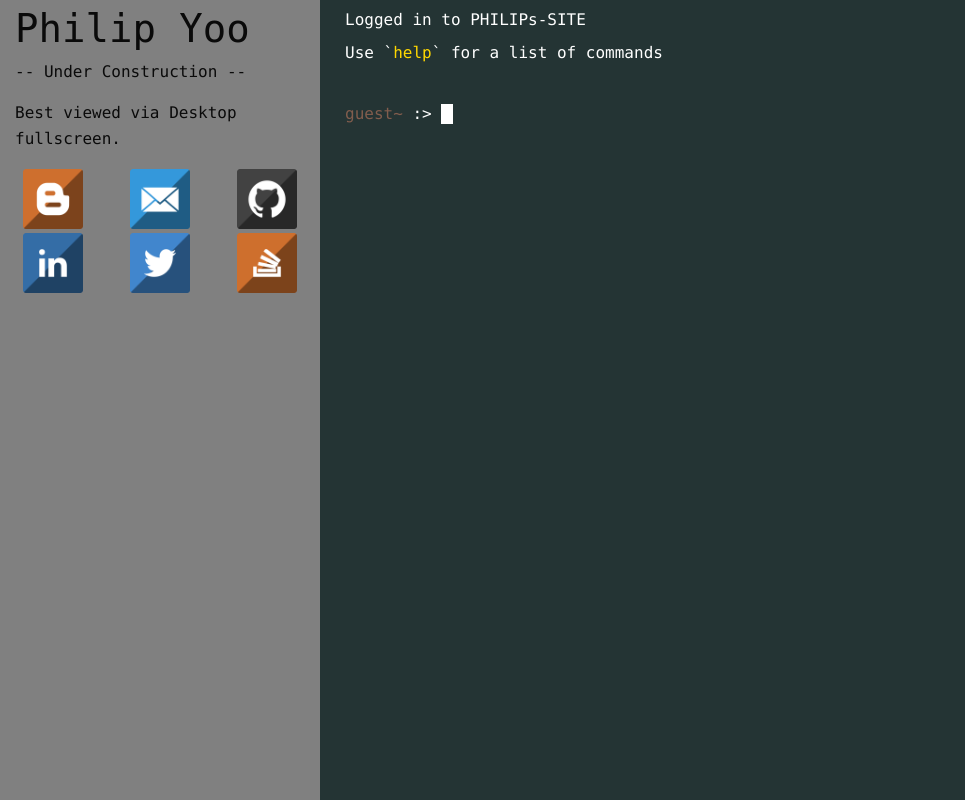
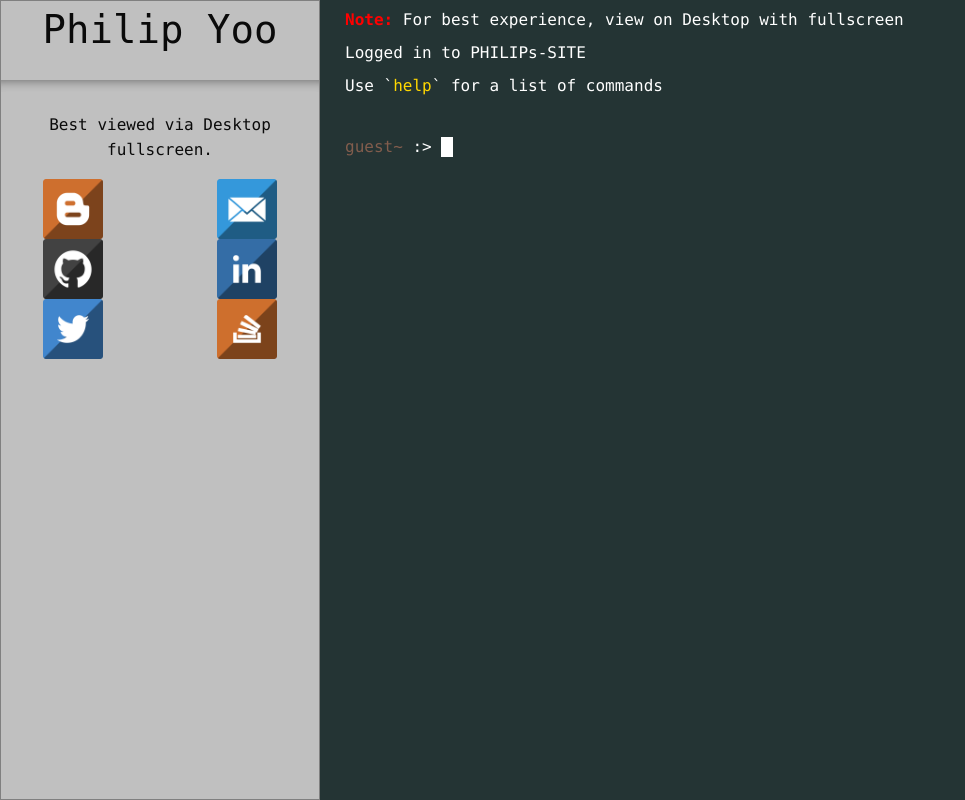
Before and after one commit to philipyoo/philipyoo.github.io, a PHP site: page / in a window 1280 px wide. Shown: the whole page, without its empty margins (0-965 px from the left). Run offline with PHP 8.4, Linux system fonts and the light colour scheme.

Commit message:
Change social media container to foundations grid system, get rid of sidebar view on medium grid system, add minor styling changes, add note on terminal notifying user to view site on full screen desktop.

```diff
--- a/css/app.css
+++ b/css/app.css
@@ -6,9 +6,14 @@ body {
   font-family: "Monaco";
 }
 
+hr {
+  height: 12px;
+  border: 0;
+  box-shadow: inset 0 12px 12px -12px rgba(0, 0, 0, 0.5);
+}
+
 .name-title {
   font-size: 3em;
-  text-align: center;
   font-family: monospace;
 }
 
@@ -26,48 +31,57 @@ body {
 }
 
 .img-icon {
+  /*position: relative;*/
   height: auto;
   width: 30%;
   max-width: 100px;
   min-width: 60px;
-  margin: 2px;
+  /*padding: 1em;*/
 }
 
 #social-media {
+  position: relative;
+  /*text-align: center;*/
+  /*bottom: 25%;*/
+}
+
+.sidebar {
+  margin: 0;
+  padding: 0;
+  background-color: silver;
+  border: 1px solid gray;
+  height: 100vh;
   text-align: center;
-  bottom: 0;
 }
+
 
 /*Mobile screens*/
 @media only screen and (max-width: 639px) {
-  .desktop {
+  #desktop {
     display: none;
   }
-  .mobile {
+  #mobile {
     display: block;
+    width: 50px;
+    margin: 0px auto;
   }
   .sidebar {
     position: relative;
-    height: 100vh;
-    background-color: gray;
-    margin: 0;
-    padding: 0;
+    width: 100%;
   }
 }
 
 /*Non-mobile screens*/
 @media only screen and (min-width: 640px) {
-  .desktop {
+  #desktop {
     display: block;
   }
-  .mobile {
+  #mobile {
     display: none;
+    width: 50%;
+    margin: 0 auto;
   }
   .sidebar {
     position: fixed;
-    height: 100vh;
-    background-color: gray;
-    margin: 0;
-    padding: 0;
   }
 }
--- a/index.html
+++ b/index.html
@@ -47,31 +47,27 @@
 
 
     <div class="row full">
-      <div class="small-12 medium-3 columns sidebar">
+      <div class="small-12 medium-12 large-3 columns sidebar">
+        <span class="name-title">Philip Yoo</span><hr/>
+        <!-- <p>-- Under Construction --</p> -->
+        <p>Best viewed via Desktop fullscreen.</p>
+        <!-- <span id=""></span> -->
 
-        <div class="small-12 columns">
-          <span class="name-title">Philip Yoo</span>
-          <p>-- Under Construction --</p>
-          <p>Best viewed via Desktop fullscreen.</p>
-          <!-- <span id=""></span> -->
-
-          <div class="row small-up-3 medium-up-2 large-up-3" id="social-media">
-            <!-- Include social media links from js file -->
-          </div>
-
+        <div class="small-12 columns" id="mobile">
+          <!-- Include some of my json info here for simple mobile view -->
         </div>
 
+        <!-- TODO: Try to center this on small view?? -->
+        <div class="row" id="social-media">
+          <!-- Include social media links from js file -->
+        </div>
+
+        <div class="clear"></div>
 
 
-
-
-          <!-- <div class="mobile">
-            <p>Test</p>
-          </div> -->
-        <!-- </div> -->
       </div><!-- End Sidebar -->
 
-      <div class="medium-9 columns content-body desktop">
+      <div class="large-9 columns content-body" id="desktop">
         <div id="philips-term"></div>
       </div>
     </div>
--- a/js/app.js
+++ b/js/app.js
@@ -1,13 +1,16 @@
 // $(document).foundation();
 
-
+// Set Social Media Stuff
+//TODO: Add links!!!~~~~~
+//TODO: remove block grids, remove margins/paddings, stick them together in one large block of 2x3
 var sidebarDiv = document.getElementById("social-media");
 var smKeys = Object.keys(philipyoo.socialMedia);
 
 for (var i = 0; i < Object.keys(philipyoo.socialMedia).length; i++) {
   // Create the div with class name
   var element = document.createElement('div');
-  element.className = "column";
+  element.className = "small-4 medium-6 columns";
+  // element.className = "column";
 
   // Create the img with class name
   var img = document.createElement('img');
@@ -23,6 +26,11 @@ for (var i = 0; i < Object.keys(philipyoo.socialMedia).length; i++) {
   // Add the element to parent div `sidebarDiv`
   sidebarDiv.appendChild(element);
 }
+
+
+// Set content for simple mobile view
+var mobileContainer = document.getElementById("mobile");
+
 
 
 
@@ -124,7 +132,8 @@ jQuery(function($, undefined) {
   var height = $(window).height();
 
   $('#philips-term').terminal(termCommands, {
-      greetings: "Logged in to PHILIPs-SITE\n"+
+      greetings: "[[b;red;#243434]Note:] For best experience, view on Desktop with fullscreen\n" +
+                 "Logged in to PHILIPs-SITE\n" +
                  "Use `[[;gold;#243434]help]` for a list of commands\n",
       name: "Philip's Terminal",
       prompt: "[[;#825d4d;#243434]guest~] :> ",
```
